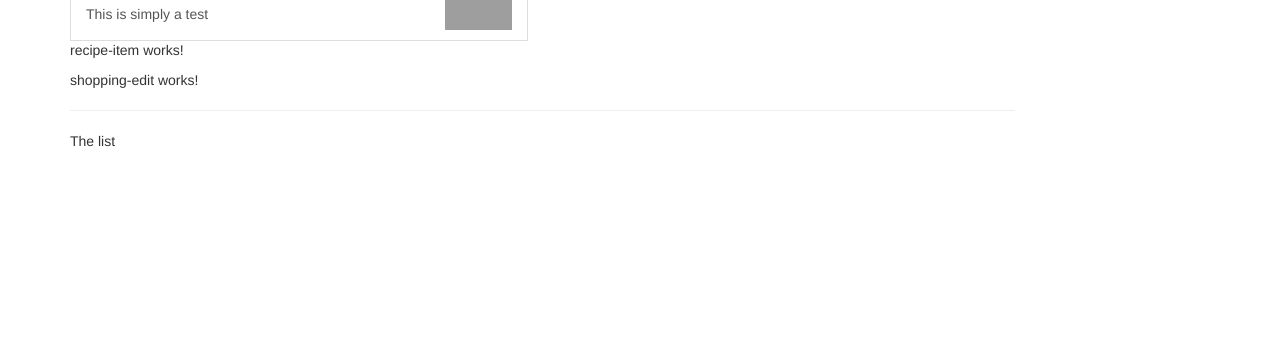
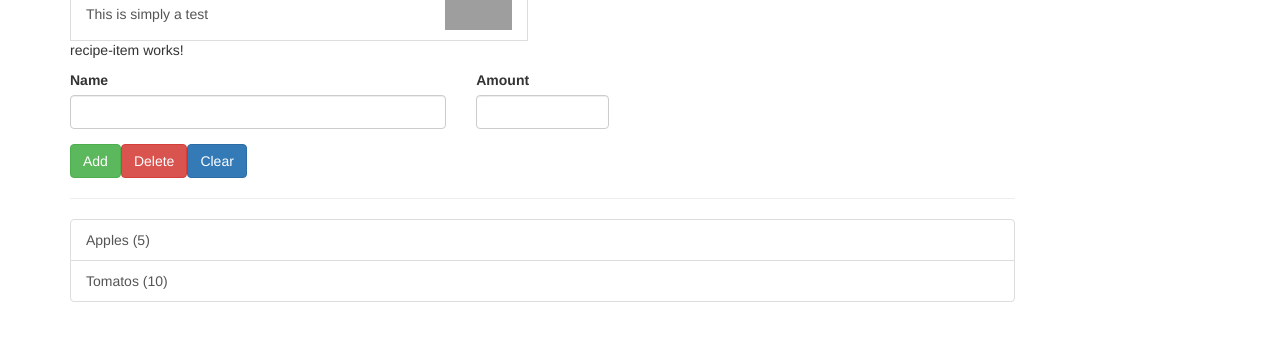
Before and after one commit to evassilenko/angular-my-recipe-book, an Angular app: page / in a window 1280 px wide. Shown: the part 249-590 px from the top of the page. Built offline with nearby package versions, Linux system fonts and the light colour scheme; grey boxes are pictures that could not be loaded.

Commit message:
adding ingredient sections

```diff
--- /dev/null
+++ b/src/app/shared/ingredient.model.ts
@@ -0,0 +1,4 @@
+export class Ingredient {
+
+    constructor(public name: string, public amount: number) {}
+}
--- a/src/app/shopping-list/shopping-edit/shopping-edit.component.html
+++ b/src/app/shopping-list/shopping-edit/shopping-edit.component.html
@@ -1 +1,23 @@
-<p>shopping-edit works!</p>
+<div class="row">
+    <div class="col-xs-12">
+        <form>
+            <div class="row">
+                <div class="col-sm-5 form-group">
+                    <label for="name">Name</label>
+                    <input type="text" id="name" class="form-control">
+                </div>
+                <div class="col-sm-2 form-group">
+                    <label for="amount">Amount</label>
+                    <input type="number" id="amount" class="form-control">
+                </div>
+            </div>
+            <div class="row">
+                <div class="col-sm-12">
+                    <button class="btn btn-success" type="submit">Add</button>
+                    <button class="btn btn-danger" type="submit">Delete</button>
+                    <button class="btn btn-primary" type="submit">Clear</button>
+                </div>
+            </div>
+        </form>
+    </div>
+</div>
--- a/src/app/shopping-list/shopping-list.component.html
+++ b/src/app/shopping-list/shopping-list.component.html
@@ -2,6 +2,12 @@
     <div class="col-xs-10">
         <app-shopping-edit></app-shopping-edit>
         <hr>
-        <p>The list</p>
+        <ul class="list-group">
+            <a  class="list-group-item"
+                style="cursor: pointer"
+                *ngFor="let ingredient of ingredients">
+                {{ingredient.name}} ({{ingredient.amount}})
+            </a>
+        </ul>
     </div>
 </div>
--- a/src/app/shopping-list/shopping-list.component.ts
+++ b/src/app/shopping-list/shopping-list.component.ts
@@ -1,4 +1,5 @@
 import { Component, OnInit } from '@angular/core';
+import {Ingredient } from '../shared/ingredient.model';
 
 @Component({
   selector: 'app-shopping-list',
@@ -6,7 +7,10 @@
   styleUrls: ['./shopping-list.component.css']
 })
 export class ShoppingListComponent implements OnInit {
-
+  ingredients : Ingredient[] = [
+    new Ingredient("Apples", 5),
+    new Ingredient("Tomatos", 10)
+  ];
   constructor() { }
 
   ngOnInit() {
```
